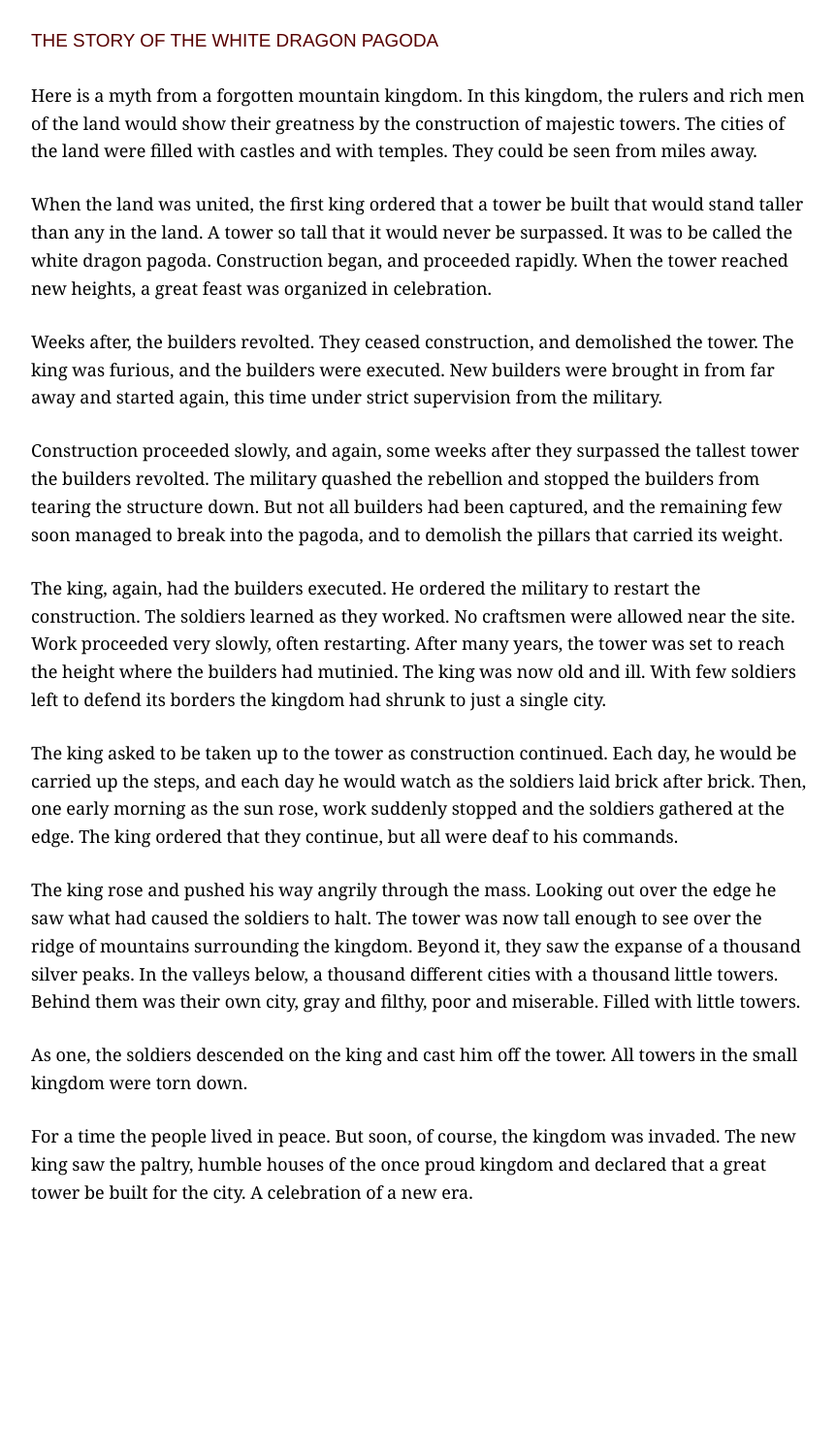
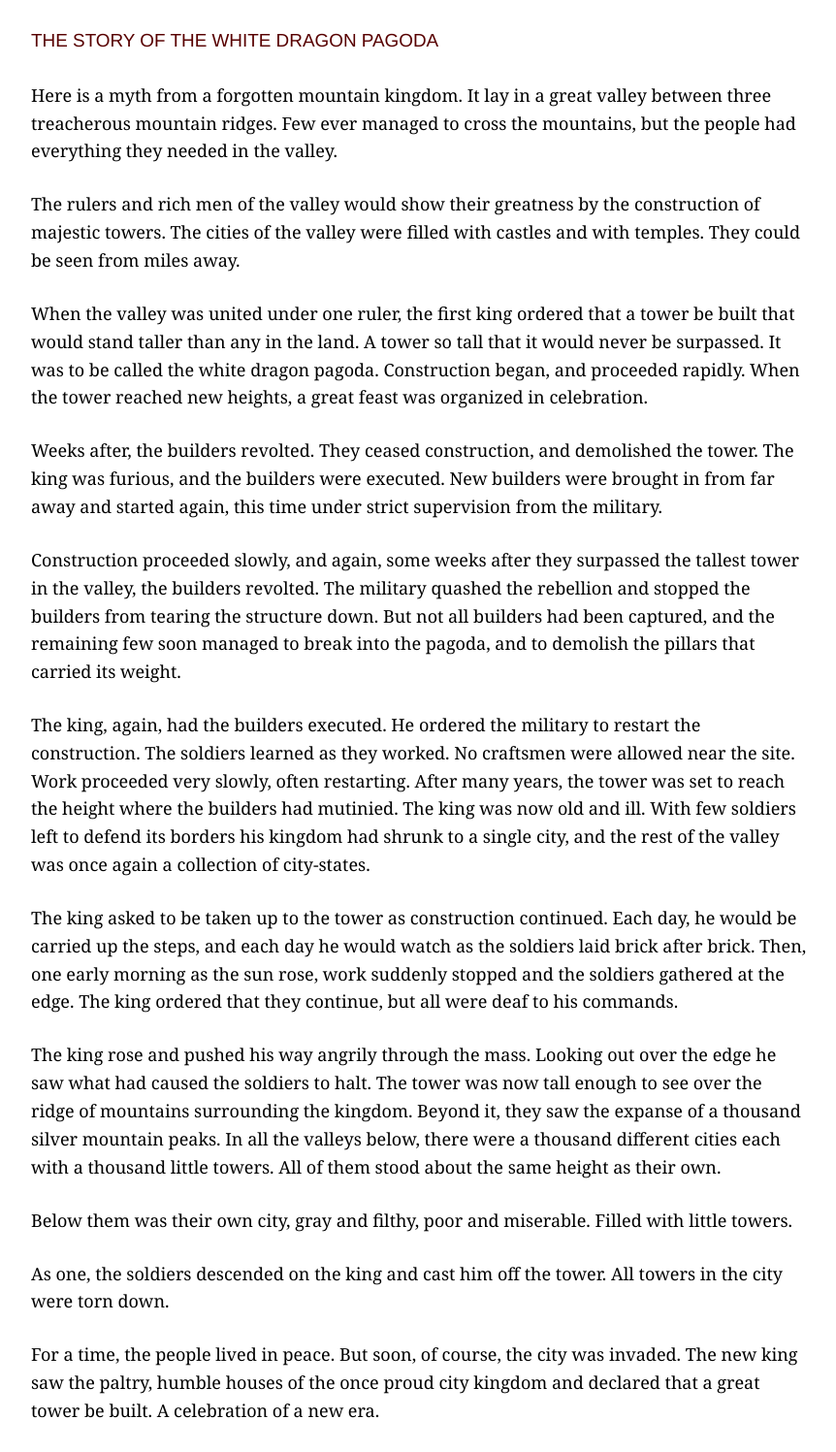
Before and after one commit to pbloem/profane-tmesis, a Jekyll site: the page built from the-story-of-the-white-dragon-pagoda.md, in a window 1280 px wide. Shown: the whole page at 97% size, without its empty margins (208-1070 px from the left). Built offline with Jekyll 4.4.1, drawn with Linux system fonts in a browser that asks for light colours; our own code applies the rules of GitHub Pages for plain Markdown files; before the commit the page ends 1272 px from its top, so only the background shows below that.

Commit message:
Add White Dragon Pagoda.

```diff
--- a/the-story-of-the-white-dragon-pagoda.md
+++ b/the-story-of-the-white-dragon-pagoda.md
@@ -9,20 +9,24 @@ image: "https://upload.wikimedia.org/wikipedia/commons/4/43/Pagoda_(PSF).png"
 
 # The story of the White Dragon Pagoda
 
-Here is a myth from a forgotten mountain kingdom. In this kingdom, the rulers and rich men of the land would show their greatness by the construction of majestic towers. The cities of the land were filled with castles and with temples. They could be seen from miles away.
+Here is a myth from a forgotten mountain kingdom. It lay in a great valley between three treacherous mountain ridges. Few ever managed to cross the mountains, but the people had everything they needed in the valley.
 
-When the land was united, the first king ordered that a tower be built that would stand taller than any in the land. A tower so tall that it would never be surpassed. It was to be called the white dragon pagoda. Construction began, and proceeded rapidly. When the tower reached new heights, a great feast was organized in celebration.
+The rulers and rich men of the valley would show their greatness by the construction of majestic towers. The cities of the valley were filled with castles and with temples. They could be seen from miles away.
+
+When the valley was united under one ruler, the first king ordered that a tower be built that would stand taller than any in the land. A tower so tall that it would never be surpassed. It was to be called the white dragon pagoda. Construction began, and proceeded rapidly. When the tower reached new heights, a great feast was organized in celebration.
 
 Weeks after, the builders revolted. They ceased construction, and demolished the tower. The king was furious, and the builders were executed. New builders were brought in from far away and started again, this time under strict supervision from the military.
 
-Construction proceeded slowly, and again, some weeks after they surpassed the tallest tower the builders revolted. The military quashed the rebellion and stopped the builders from tearing the structure down. But not all builders had been captured, and the remaining few soon managed to break into the pagoda, and to demolish the pillars that carried its weight.
+Construction proceeded slowly, and again, some weeks after they surpassed the tallest tower in the valley, the builders revolted. The military quashed the rebellion and stopped the builders from tearing the structure down. But not all builders had been captured, and the remaining few soon managed to break into the pagoda, and to demolish the pillars that carried its weight.
 
-The king, again, had the builders executed. He ordered the military to restart the construction. The soldiers learned as they worked. No craftsmen were allowed near the site. Work proceeded very slowly, often restarting. After many years, the tower was set to reach the height where the builders had mutinied. The king was now old and ill. With few soldiers left to defend its borders the kingdom had shrunk to just a single city.
+The king, again, had the builders executed. He ordered the military to restart the construction. The soldiers learned as they worked. No craftsmen were allowed near the site. Work proceeded very slowly, often restarting. After many years, the tower was set to reach the height where the builders had mutinied. The king was now old and ill. With few soldiers left to defend its borders his kingdom had shrunk to a single city, and the rest of the valley was once again a collection of city-states.
 
 The king asked to be taken up to the tower as construction continued. Each day, he would be carried up the steps, and each day he would watch as the soldiers laid brick after brick. Then, one early morning as the sun rose, work suddenly stopped and the soldiers gathered at the edge. The king ordered that they continue, but all were deaf to his commands.
 
-The king rose and pushed his way angrily through the mass. Looking out over the edge he saw what had caused the soldiers to halt. The tower was now tall enough to see over the ridge of mountains surrounding the kingdom. Beyond it, they saw the expanse of a thousand silver peaks. In the valleys below, a thousand different cities with a thousand little towers. Behind them was their own city, gray and filthy, poor and miserable. Filled with little towers.
+The king rose and pushed his way angrily through the mass. Looking out over the edge he saw what had caused the soldiers to halt. The tower was now tall enough to see over the ridge of mountains surrounding the kingdom. Beyond it, they saw the expanse of a thousand silver mountain peaks. In all the valleys below, there were a thousand different cities each with a thousand little towers. All of them stood about the same height as their own.
 
-As one, the soldiers descended on the king and cast him off the tower. All towers in the small kingdom were torn down.
+Below them was their own city, gray and filthy, poor and miserable. Filled with little towers.
 
-For a time the people lived in peace. But soon, of course, the kingdom was invaded. The new king saw the paltry, humble houses of the once proud kingdom and declared that a great tower be built for the city. A celebration of a new era.
+As one, the soldiers descended on the king and cast him off the tower. All towers in the city were torn down.
+
+For a time, the people lived in peace. But soon, of course, the city was invaded. The new king saw the paltry, humble houses of the once proud city kingdom and declared that a great tower be built. A celebration of a new era.
```
